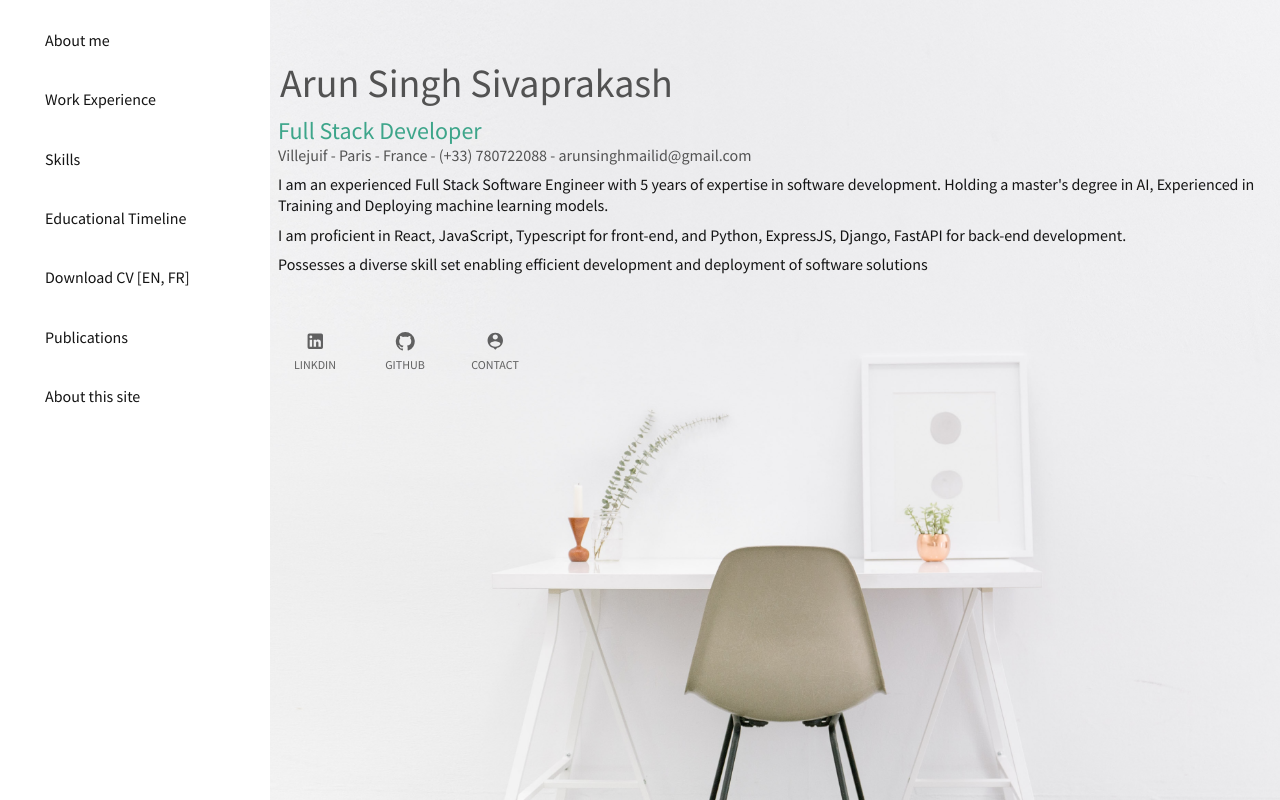
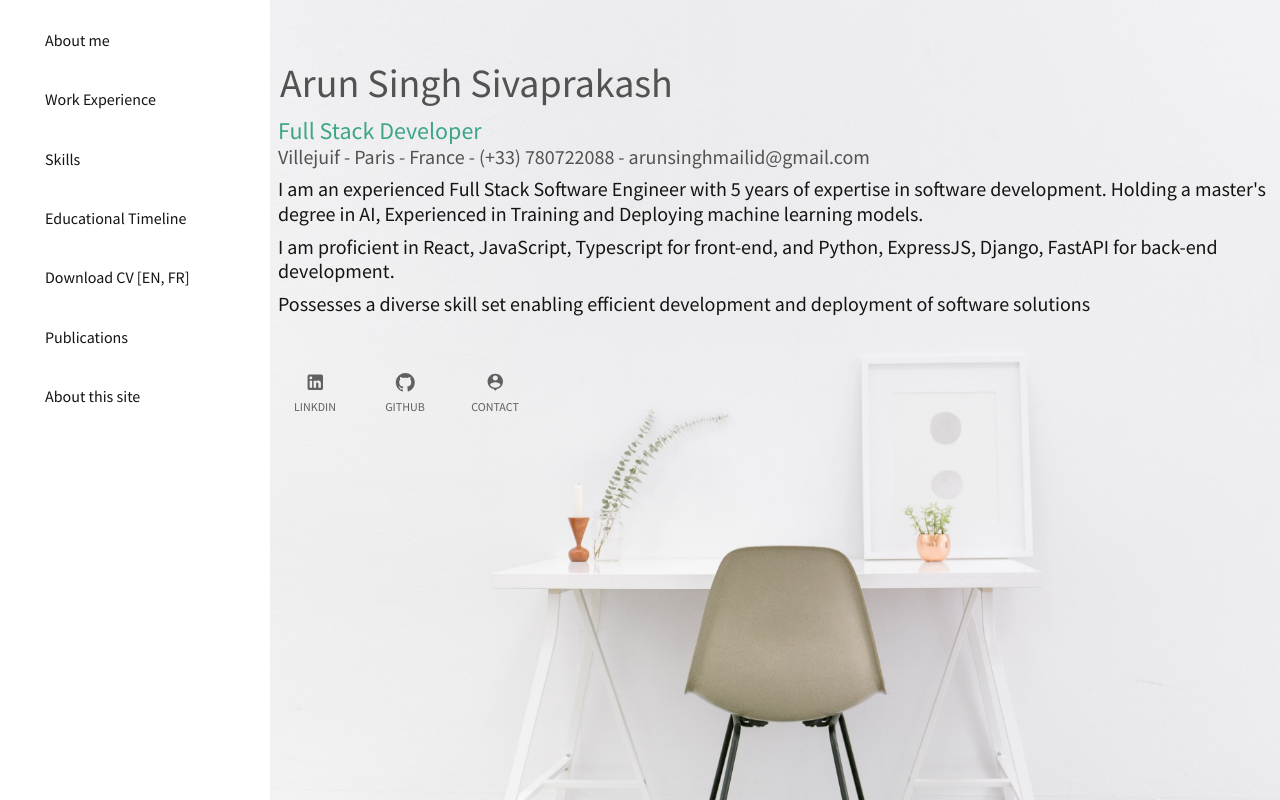
Before and after one commit to ArunSingh1/portfolio, a React (Create React App) app: page / in a window 1280 px wide. Built offline with nearby package versions, Linux system fonts and the light colour scheme.

Commit message:
font size change

```diff
--- a/src/Components/About.jsx
+++ b/src/Components/About.jsx
@@ -71,11 +71,11 @@ const AboutPage = () => {
                     Full Stack Developer
         </Typography>
 
-        <Typography marginLeft={1} variant="h5" color={colors.grey[400]}>
+        <Typography marginLeft={1} variant="h4" color={colors.grey[400]}>
                     Villejuif - Paris - France - (+33) 780722088 - arunsinghmailid@gmail.com
         </Typography>
 
-        <Typography marginLeft={1} marginTop={1} variant="h5" color={colors.grey[100]}>
+        <Typography marginLeft={1} marginTop={1} variant="h4" color={colors.grey[100]}>
                     {/* Software Engineer with 5+ years for experience and holds a degree in Artificial Intelligence.  Possesses a diverse skill set
                     enabling efficient end-to-end development and deployment of software solutions. */}
 
@@ -86,12 +86,12 @@ const AboutPage = () => {
 
         </Typography>
 
-        <Typography marginLeft={1} marginTop={1} variant="h5" color={colors.grey[100]}>
+        <Typography marginLeft={1} marginTop={1} variant="h4" color={colors.grey[100]}>
                     I am proficient in React, JavaScript, Typescript for front-end, and Python, ExpressJS, Django, FastAPI for back-end development.
         </Typography>
 
 
-        <Typography marginLeft={1} marginTop={1} variant="h5" color={colors.grey[100]}>
+        <Typography marginLeft={1} marginTop={1} variant="h4" color={colors.grey[100]}>
                     Possesses a diverse skill set enabling efficient  development and deployment of software solutions
         </Typography>
 
```
